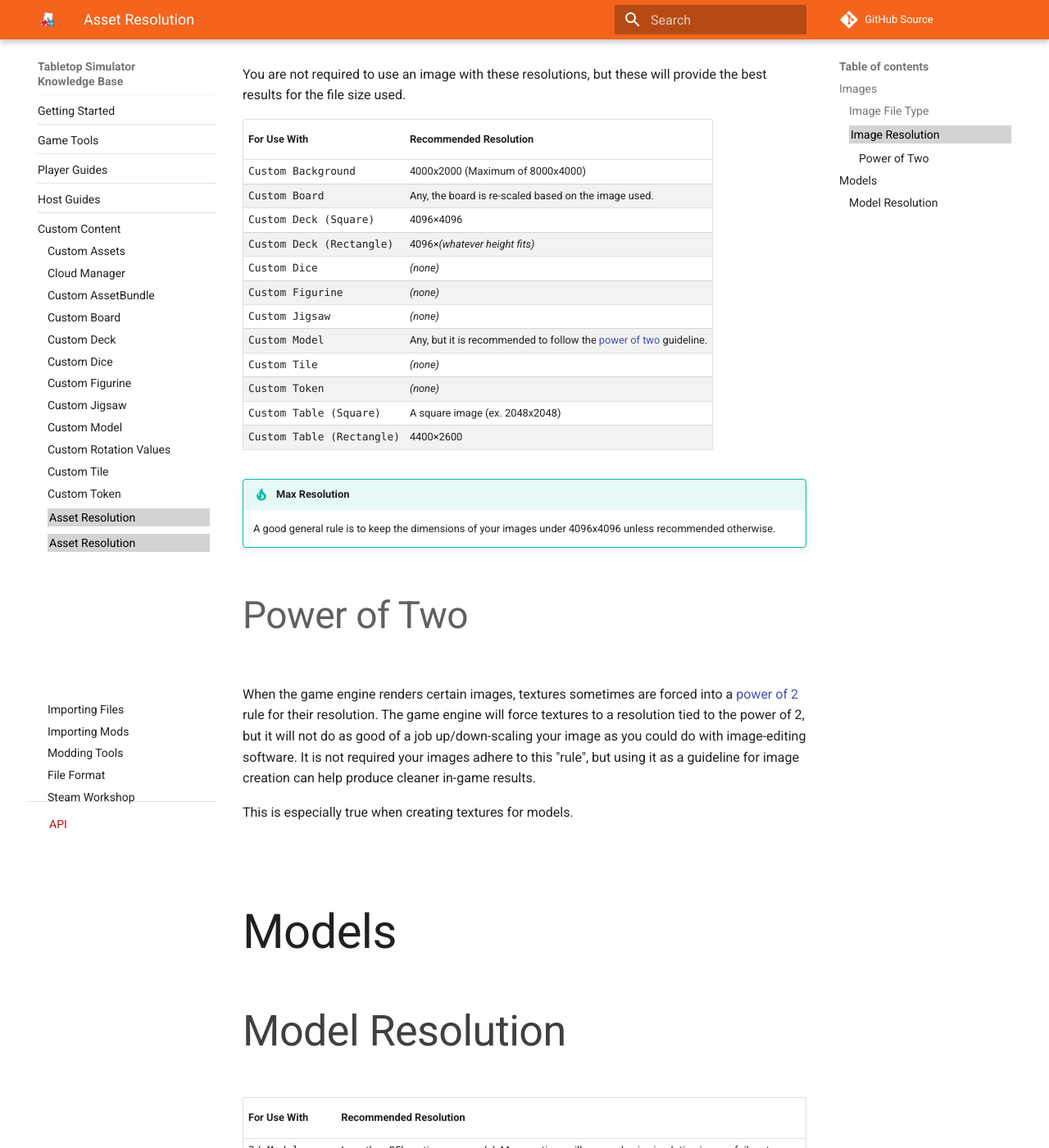
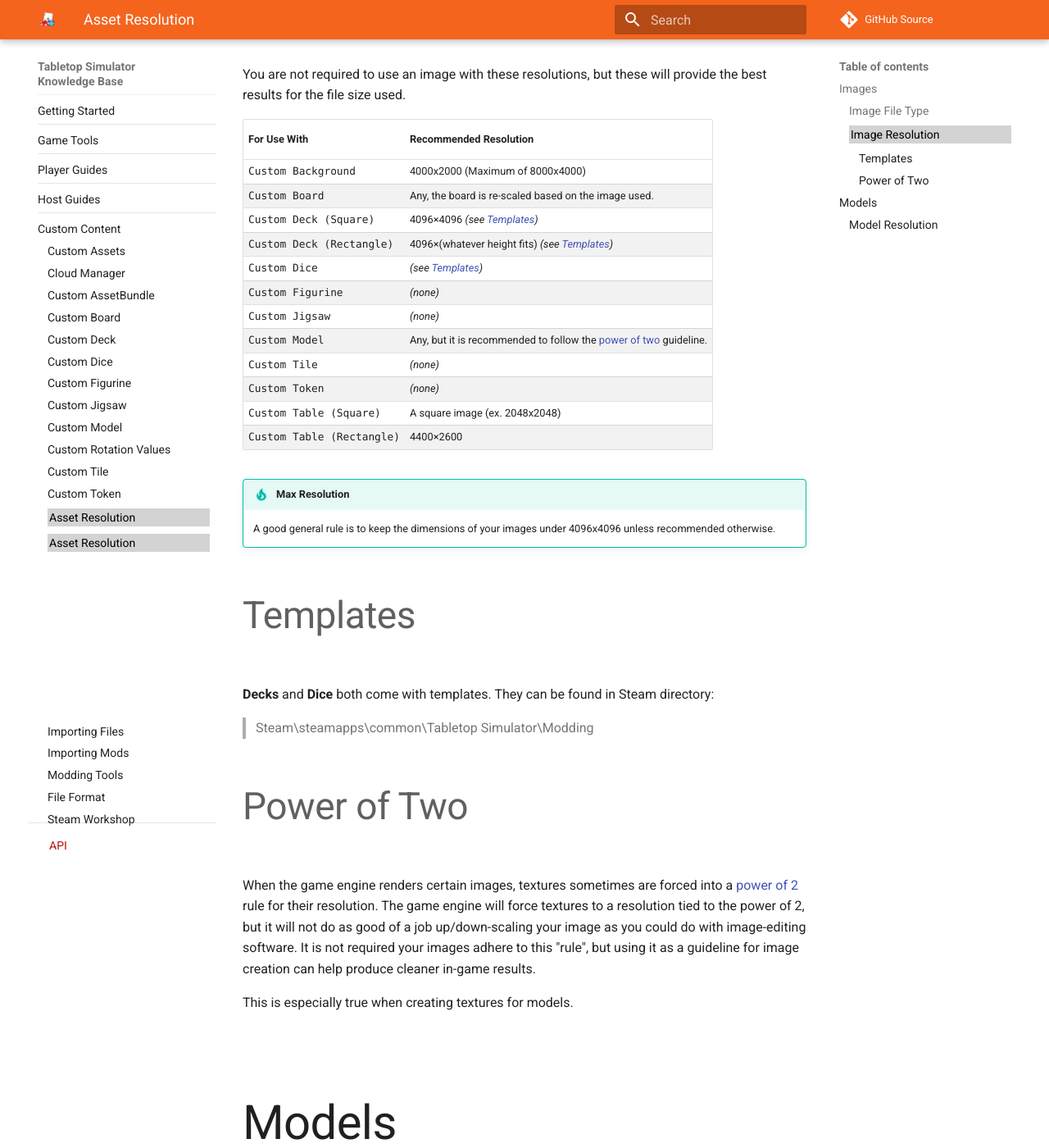
Before and after one commit to Berserk-Games/Tabletop-Simulator-Knowledge-Base, an MkDocs documentation site: the page built from docs/custom-content/asset-resolution.md, in a window 1280 px wide and 1400 px high, scrolled down 824 px. Shown: the whole window at 82% size. Built offline with MkDocs 1.6.1 and Material for MkDocs 9.7.7, drawn with Linux system fonts in a browser that asks for light colours; comment, search, counter and statistics services are not loaded; old or Windows-style settings are respelled for this version of MkDocs.

Commit message:
Initial Commit

```diff
--- a/docs/custom-content/asset-resolution.md
+++ b/docs/custom-content/asset-resolution.md
@@ -12,9 +12,9 @@
 -- | --
 Custom Background | 4000x2000 (Maximum of 8000x4000)
 Custom Board | Any, the board is re-scaled based on the image used.
-Custom Deck (Square) | 4096×4096
-Custom Deck (Rectangle) | 4096×*(whatever height fits)*
-Custom Dice | *(none)*
+Custom Deck (Square) | 4096×4096 *(see [Templates](#templates))*
+Custom Deck (Rectangle) | 4096×(whatever height fits) *(see [Templates](#templates))*
+Custom Dice | *(see [Templates](#templates))*
 Custom Figurine | *(none)*
 Custom Jigsaw | *(none)*
 Custom Model | Any, but it is recommended to follow the [power of two](#power-of-two) guideline.
@@ -26,6 +26,10 @@
 !!!tip "Max Resolution"
     A good general rule is to keep the dimensions of your images under 4096x4096 unless recommended otherwise.
 
+####Templates
+**Decks** and **Dice** both come with templates. They can be found in Steam directory:
+
+> Steam\steamapps\common\Tabletop Simulator\Modding
 
 ####Power of Two
 When the game engine renders certain images, textures sometimes are forced into a [power of 2](http://www.tsm-resources.com/alists/pow2.html) rule for their resolution. The game engine will force textures to a resolution tied to the power of 2, but it will not do as good of a job up/down-scaling your image as you could do with image-editing software. It is not required your images adhere to this "rule", but using it as a guideline for image creation can help produce cleaner in-game results.
```
